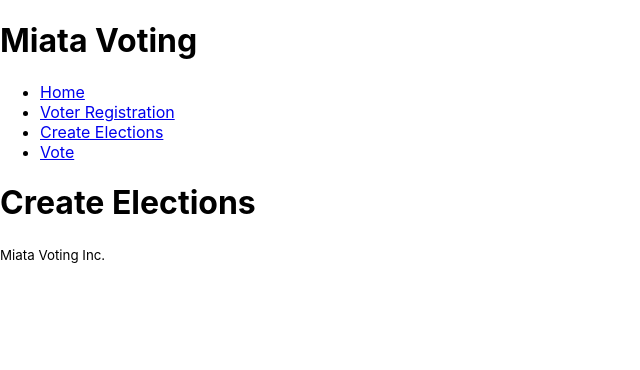
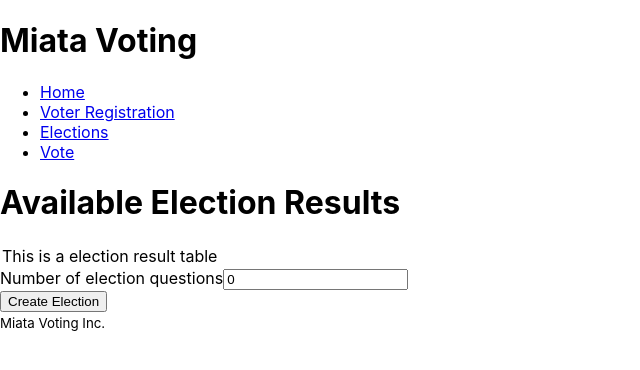
Before and after one commit to srinivaskommu/miata-voting, a React (Create React App) app: page /elections in a window 1280 px wide. Shown: the top 370 px of the page, without its empty margins (0-640 px from the left). Built offline with nearby package versions, Linux system fonts and the light colour scheme.

Commit message:
Election question forms

```diff
--- a/src/App.tsx
+++ b/src/App.tsx
@@ -5,7 +5,7 @@ import {Link, Switch, Route} from "react-router-dom";
 import {VoterRegistration} from "./components/VoterRegistration";
 import {Home} from "./components/Home";
 import {Vote} from "./components/Vote";
-import {Election} from "./components/Election";
+import {ElectionForm} from "./components/ElectionForm";
 
 function App() {
   return (
@@ -22,7 +22,7 @@ function App() {
               <Link to="/voter-registration">Voter Registration</Link>
             </li>
             <li>
-              <Link to="/elections">Create Elections</Link>
+              <Link to="/elections">Elections</Link>
             </li>
             <li>
               <Link to="/vote">Vote</Link>
@@ -33,7 +33,7 @@ function App() {
           <Switch>
             <Route path="/" exact component={Home} />
             <Route path="/voter-registration" component={VoterRegistration} />
-            <Route path="/elections" component={Election} />
+            <Route path="/elections" component={ElectionForm} />
             <Route path="/vote" component={Vote} />
           </Switch>
         </main>
--- a/src/components/Election.tsx
+++ /dev/null
@@ -1,10 +0,0 @@
-import React from "react";
-
-export function Election() {
-
-    return (
-        <header>
-            <h1>Create Elections</h1>
-        </header>
-    );
-}
--- /dev/null
+++ b/src/components/ElectionForm.tsx
@@ -0,0 +1,50 @@
+import React, {ChangeEvent, useState} from "react";
+import {ElectionResultTable} from "./ElectionResultTable";
+import {ElectionQuestionFrom} from "./ElectionQuestionForm";
+
+export function ElectionForm() {
+    const [electionForm, setElectionForm] = useState({
+        showElectionQuestionFrom: false,
+        numberOfQuestions: 0
+    });
+
+    const createElection = () => {
+        setElectionForm({showElectionQuestionFrom: true, numberOfQuestions: electionForm.numberOfQuestions});
+    }
+
+    const closeCreateElection = () =>  {
+        setElectionForm({showElectionQuestionFrom: false, numberOfQuestions: 0});
+    }
+
+    const change = (e: ChangeEvent<HTMLInputElement>) => {
+        setElectionForm(
+            {...electionForm, [e.target.name]:
+                    e.target.type === "number" ? Number(e.target.value) : e.target.value,}
+        );
+    }
+    return (
+        <header>
+            <h1>
+                Available Election Results
+            </h1>
+            <ElectionResultTable></ElectionResultTable>
+            {electionForm.showElectionQuestionFrom &&
+                <ElectionQuestionFrom numQuestion={electionForm.numberOfQuestions} onClose={closeCreateElection}></ElectionQuestionFrom>}
+            { !electionForm.showElectionQuestionFrom &&
+            <div>
+                <div>
+                    <label htmlFor="question-number-input">Number of election questions</label>
+                    <input
+                        type="text"
+                        id="question-number-input"
+                        name="numberOfQuestions"
+                        value={electionForm.numberOfQuestions}
+                        onChange={change}
+                    />
+                </div>
+                <button type="button" onClick={createElection}>Create Election</button>
+            </div>
+            }
+        </header>
+    );
+}
--- /dev/null
+++ b/src/components/ElectionQuestionForm.tsx
@@ -0,0 +1,36 @@
+import React from "react";
+
+export type ElectionQuestionFormProps = {
+    numQuestion: number,
+    onClose: () => void
+}
+
+
+export function ElectionQuestionFrom(props: ElectionQuestionFormProps) {
+
+    const addElection = () => {
+        props.onClose();
+    }
+    console.log("eqf num: " + props.numQuestion);
+    return (<>
+        <form>
+            <div>
+                <label htmlFor="name-input">Election Name</label>
+                <input
+                    type="text"
+                    id="name-input"
+                    name="name"
+                />
+            </div>
+            <div>
+                <label htmlFor="name-input">Election Question</label>
+                <input
+                    type="text"
+                    id="question-input"
+                    name="question"
+                />
+            </div>
+        </form>
+        <button type="button" onClick={addElection}>Add Election</button>
+        </>);
+}
--- /dev/null
+++ b/src/components/ElectionResultTable.tsx
@@ -0,0 +1,10 @@
+import React from "react";
+import "./ElectionTable.css";
+
+export function ElectionResultTable() {
+    return (
+        <table id="election-table">
+            <tr>This is a election result table</tr>
+        </table>
+    );
+}
--- /dev/null
+++ b/src/components/ElectionTable.css
@@ -0,0 +1,12 @@
+#election-table {
+    margin: 0px 0px;
+}
+
+.col-header {
+    font-weight: bold;
+    padding: 4px;
+}
+
+.col-body {
+    padding: 2px;
+}
```
